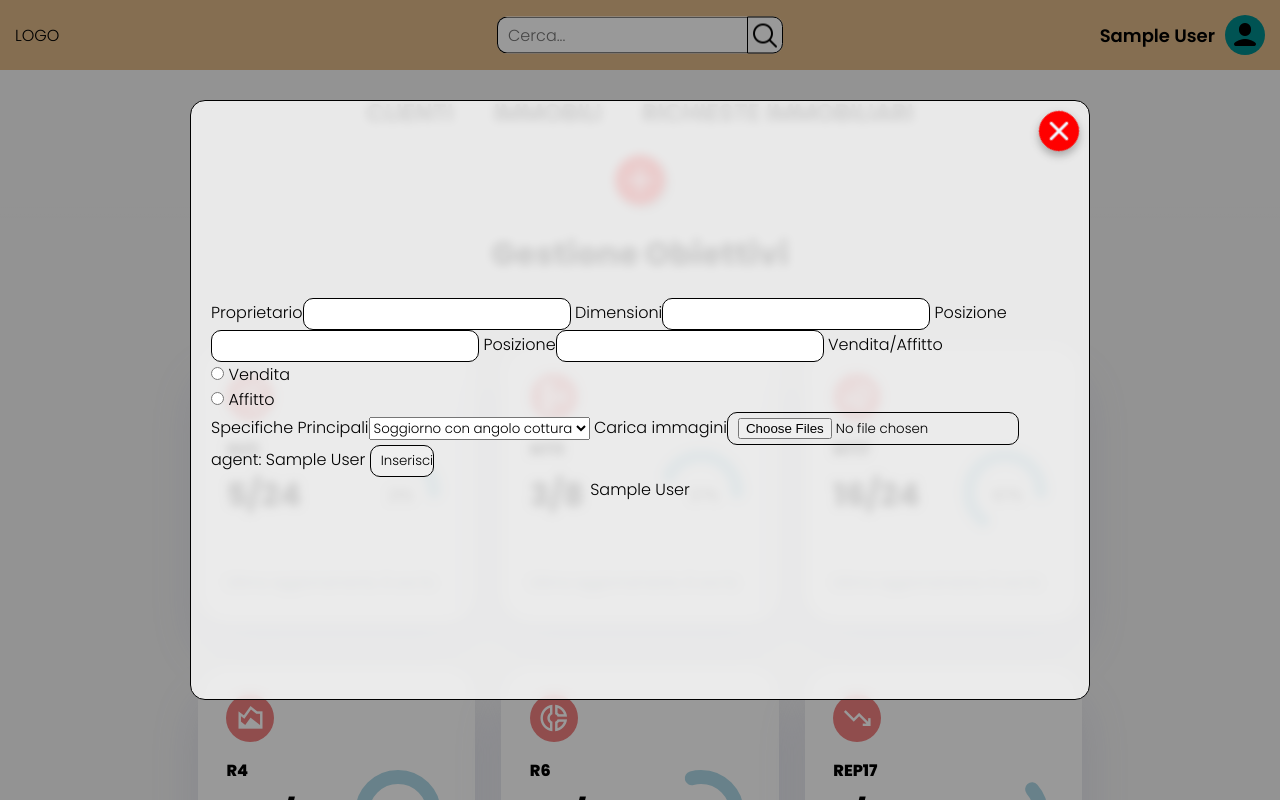
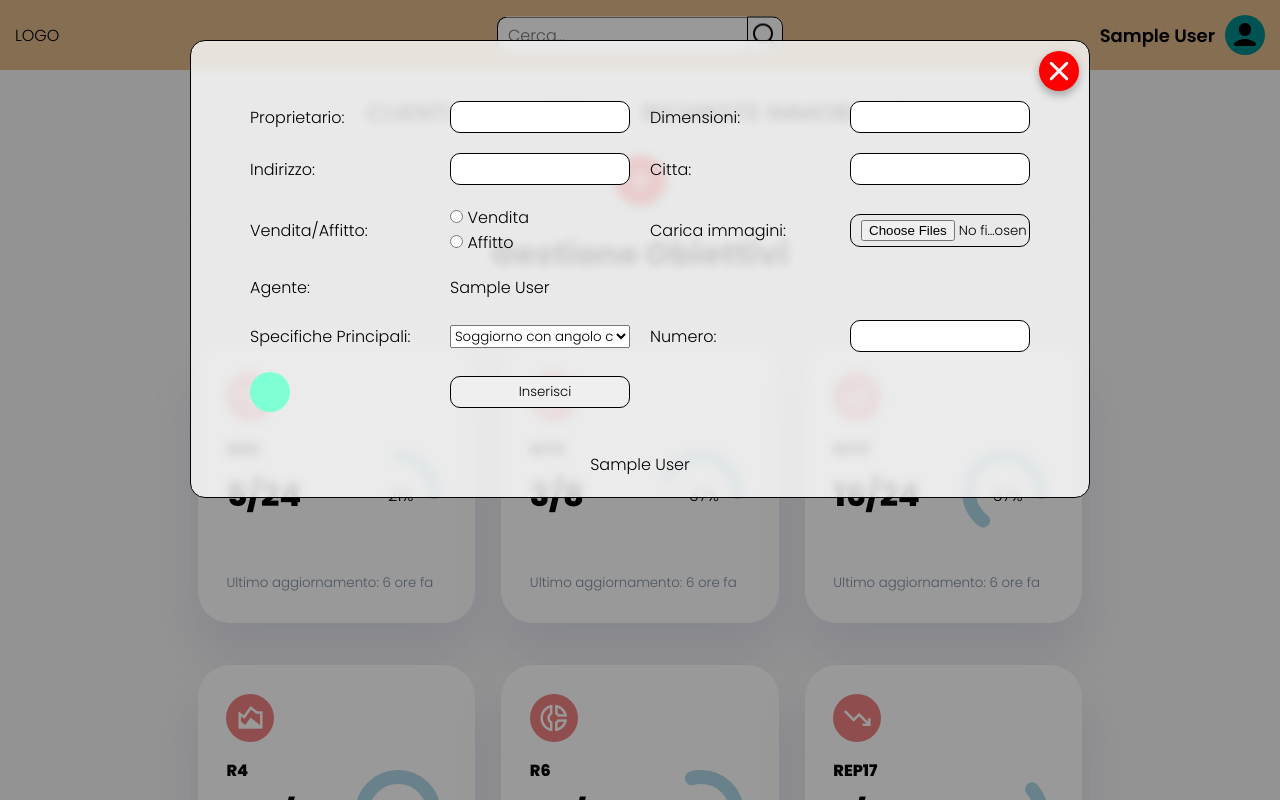
Before and after one commit to GianITS/git_CasaSubito, a Flask app: page /Inserimento_Immobili in a window 1280 px wide. Run offline with Flask 2, Linux system fonts and the light colour scheme; the visitor is signed in with stand-in values (Sample User, id 1); some libraries are stand-ins or nearby versions.

Commit message:
sistemate le tabella clienti immobili

```diff
--- a/website/static/app.js
+++ b/website/static/app.js
@@ -22,3 +22,14 @@ const userMenu = document.querySelector(".userMenu")
 btnUser.addEventListener('click', function(){
     userMenu.classList.toggle("visible");
 })
+
+const btnIns = document.querySelector(".btnIns")
+const form = document.getElementById("form0")
+const specif = document.getElementById("specifichePrinc")
+const number = document.getElementById("number")
+
+btnUser.addEventListener('click', function(){
+    form.appendChild('li');
+
+
+})
--- a/website/static/style.css
+++ b/website/static/style.css
@@ -554,6 +559,33 @@ h1{
     height: 50px;
     text-align: center;
     border: 1px solid rgb(200, 200, 200);
+}
+
+/* insert_properties.html -----------------------------------------------------------*/
+
+.section.prop{
+    justify-content: flex-start;
+}
+.section.prop .container.scroll{
+    height: max-content;
+    justify-content: flex-start;
+    margin: 40px 0;
+    overflow: auto;
+}
+.section.prop .container.scroll form{
+    display: grid;
+    grid-template-columns: repeat(4, 180px);
+    gap: 20px;
+    justify-content: center;
+    align-items: center;
+    padding: 40px 10px;
+}
+.section.prop .container.scroll form .btnIns{
+    width: 40px;
+    aspect-ratio: 1;
+    border-radius: 50%;
+    background-color: aquamarine;
+    cursor: pointer;
 }
 
 /* properties.html -----------------------------------------------------------*/
--- a/website/templates/clients.html
+++ b/website/templates/clients.html
@@ -7,16 +7,20 @@
             <table class="tbClient">
                 <thead>
                 {% for cliente in clienti %}
+                {% if loop.index == 1 %}
                 <tr>
+                    <th class="open th"></th>
                     {% for k in cliente.keys() if loop.first %}
                         <th>{{ k }}</th>
                     {% endfor %}
                 </tr>
+                {% endif %}
                 {% endfor %}
                 </thead>
                 <tbody>
                 {% for cliente in clienti %}
                     <tr>
+                        <td class="open"><a href="{{url_for('views.ClientPage', nome=cliente['nome'])}}"></a></td>
                         {% for k,v in cliente.items() %}
                             <td>{{ v }}</td>
                         {% endfor %}
--- a/website/templates/insert_properties.html
+++ b/website/templates/insert_properties.html
@@ -1,19 +1,22 @@
 {% extends 'HomePage.html' %}
 {% block title %} Inserimento immobile {% endblock title %}
 {% block contentHome %}
-    <div class="section">
-        <div class="container">
+    <div class="section prop">
+        <div class="container scroll">
             <a href="/HomePage" class="btnclose"></a>
-            <form action="" method="post" enctype="multipart/form-data">
+            <form action="" method="post" id="form0" enctype="multipart/form-data">
                 {{form.hidden_tag()}}
                 {{form.owner.label}}{{form.owner()}}
                 {{form.sqMeters.label}}{{form.sqMeters()}}
                 {{form.address.label}}{{form.address()}}
                 {{form.city.label}}{{form.city()}}
                 {{form.vendAff.label}}{{form.vendAff()}}
+                {{form.images.label}}{{form.images()}}
+                {{form.agent.label}}{{session["agent"]}}
+                <div></div>
+                <div></div>
                 {{form.specifichePrinc.label}}{{form.specifichePrinc()}}
-                {{form.images.label}}{{form.images()}}
-                {{form.agent.label}}: {{session["agent"]}}
+                {{form.number.label}}{{form.number()}} <div class="btnIns"></div>
                 {{form.submit()}}
             </form>
             <p>{{owner}}</p>
@@ -21,6 +24,7 @@
             <p>{{address}}</p>
             <p>{{city}}</p>
             <p>{{vendAff}}</p>
+            <p>{{specifichePrinc}}</p>
             <p>{{agent}}</p>
             {% for image in images %}
                 <img src="{{url_for('views.image', filename=image.filename)}}" alt="" style="width:200px;height:100px;">
--- a/website/views.py
+++ b/website/views.py
@@ -14,18 +14,36 @@ mongo = PyMongo(app, tlsCAFile=certifi.where())
 def home():
     return render_template('homepage.html')
 
+# pagina inserimento cliente
 # import
 from .models import clients_collection
+
+@views.route('/Inserimento_Clienti')
+def insert_clients():
+    return render_template('insert_clients.html')
+
+# pagina clienti totali
 
 @views.route('/Clienti')
 def clients():
     clienti = list(clients_collection.find({},{"_id":0}))
     return render_template('clients.html', clienti=clienti)
 
-@views.route('/Inserimento_Clienti')
-def insert_clients():
-    return render_template('insert_clients.html')
+# pagina singolo cliente
 
+@views.route('/PaginaCliente/<nome>')
+def ClientPage(nome):
+    client = clients_collection.find_one({"nome": nome}, {"_id":0})
+    client =list(client.values())
+    cognome=client[1]
+    indirizzo=client[2]
+    citta=client[3]
+    cellulare=client[4]
+    mail=client[5]
+    azione=client[6]
+    return render_template('clients_page.html', nome=nome, cognome=cognome, indirizzo=indirizzo, citta=citta, cellulare=cellulare, mail=mail, azione=azione)
+
+# pagina immobili totali
 # import
 from .models import properties_collection
 
@@ -34,11 +52,12 @@ def properties():
     immobili = list(properties_collection.find({},{"_id":0}))
     return render_template('properties.html', immobili=immobili)
 
+# recupero le immagini dal db
 # import
 import gridfs
 from urllib import response
 from .models import db
-# recupero le immagini dal db
+
 @views.route('/image/<filename>')
 def image(filename):
     fs = gridfs.GridFS(db)
@@ -52,15 +71,20 @@ from wtforms import StringField, SubmitField, IntegerField, RadioField, Multiple
 from wtforms.validators import DataRequired
 
 #creo la classe form dell inserimento degli immobili
+
+
+#  inserire tipologia immobile:
+# (appartamento/casa indipendente/casa semindipendente/villa a schiera/rustico)
 class FormInsertProperties(FlaskForm):
-    owner = StringField("Proprietario")
-    sqMeters = IntegerField("Dimensioni")
-    address = StringField("Posizione")
-    city = StringField("Posizione")
-    vendAff = RadioField("Vendita/Affitto", choices=[('Vendita','Vendita'),('Affitto','Affitto')], default="Vendita")
-    specifichePrinc = SelectField(u"Specifiche Principali", choices=[('Soggiorno con angolo cottura', 'Soggiorno con angolo cottura'),('Cucina','Cucina'),('Soggiorno','Soggiorno'),('Sala da pranzo','Sala da pranzo'),('Sala da pranzo','Sala da pranzo')])
-    images = MultipleFileField("Carica immagini")
-    agent = StringField("agent")
+    owner = StringField("Proprietario: ")
+    sqMeters = IntegerField("Dimensioni: ")
+    address = StringField("Indirizzo: ")
+    city = StringField("Citta: ")
+    vendAff = RadioField("Vendita/Affitto: ", choices=[('Vendita','Vendita'),('Affitto','Affitto')], default="Vendita")
+    specifichePrinc = SelectField(u"Specifiche Principali: ", choices=[('Soggiorno con angolo cottura', 'Soggiorno con angolo cottura'),('Cucina','Cucina'),('Soggiorno','Soggiorno'),('Sala da pranzo','Sala da pranzo'),('Sala da pranzo','Sala da pranzo')])
+    number = IntegerField("Numero: ")
+    images = MultipleFileField("Carica immagini: ")
+    agent = StringField("Agente: ")
     submit = SubmitField("Inserisci")
 
 @views.route('/Inserimento_Immobili', methods=["GET","POST"])
@@ -74,10 +98,10 @@ def insert_properties():
     city = ""
     vendAff = ""
     specifichePrinc = ""
+    number = ""
     images = ""
     agent = session['agent']
     form = FormInsertProperties()
-    print("ciao")
 
     if form.validate_on_submit():
         owner = form.owner.data
@@ -86,6 +110,7 @@ def insert_properties():
         city = form.city.data
         vendAff = form.vendAff.data
         specifichePrinc = form.specifichePrinc.data
+        number = form.number.data
         images = request.files.getlist('images')
         listImg = []
         for image in images:
@@ -97,14 +122,15 @@ def insert_properties():
 
     #resetto i dati ricevutid dal form
     form.owner.data = ""
-    form.sqMeters.data = None
+    form.sqMeters.data = ""
     form.address.data = ""
     form.city.data = ""
     form.vendAff.data = ""
     form.specifichePrinc.data = ""
+    form.number.data = ""
     form.images.data = ""
 
-    return render_template('insert_properties.html', form=form, owner=owner, sqMeters=sqMeters, address=address, city=city, vandAff=vendAff, specifichePrinc=specifichePrinc, images=images, agent=agent)
+    return render_template('insert_properties.html', form=form, owner=owner, sqMeters=sqMeters, address=address, city=city, vandAff=vendAff, specifichePrinc=specifichePrinc, number=number, images=images, agent=agent)
 
 # pagina scheda immobile
 
```
Also changed, not shown: other parts of website/static/style.css (+25 -14 lines), website/static/images/eye.png (added), website/static/images/occhio-chiuso.png (added), 4 other files.
